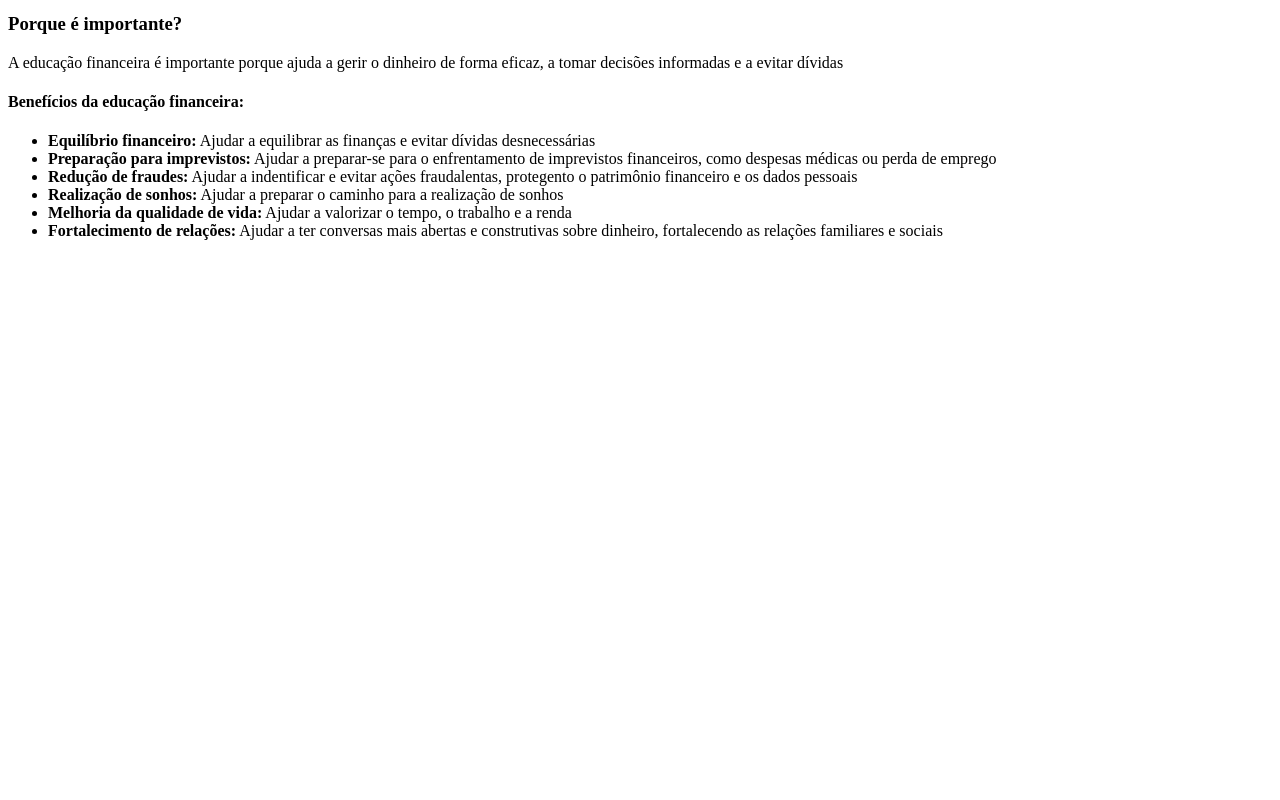
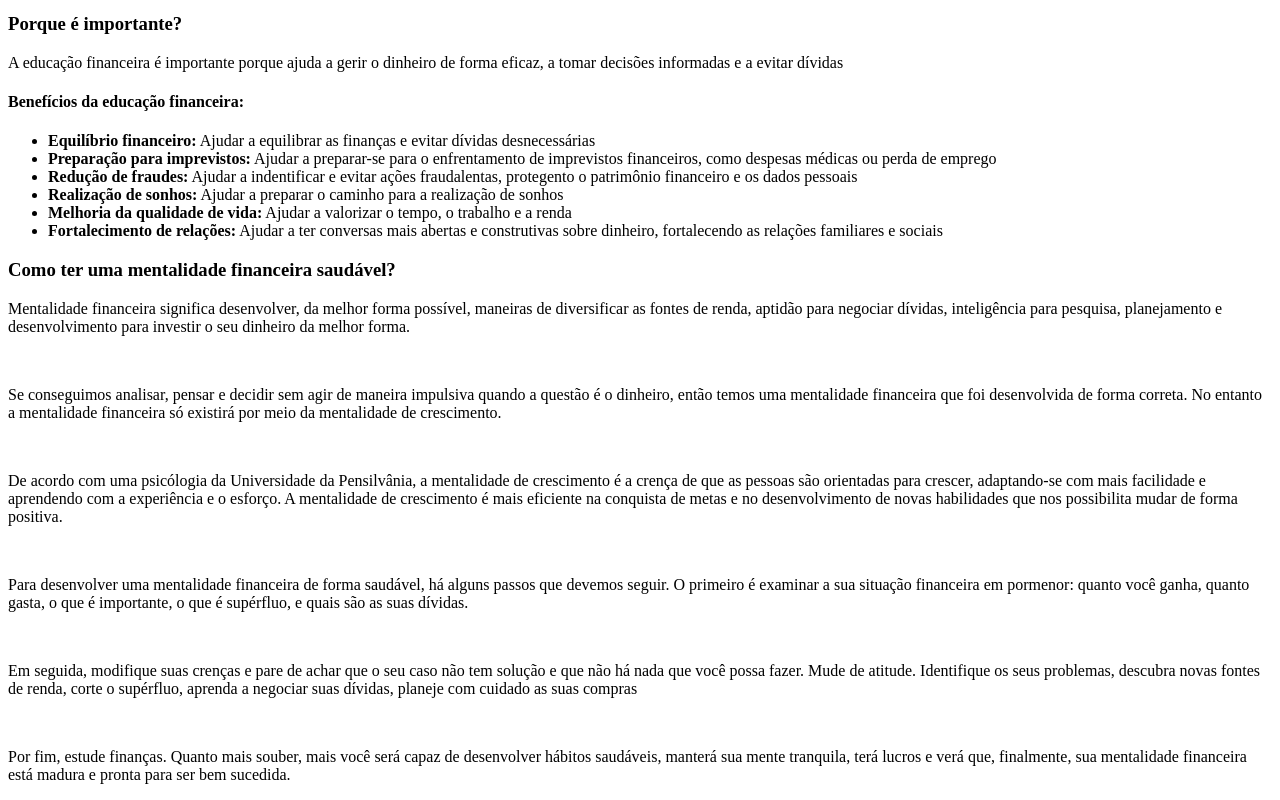
Before and after one commit to bernardcsilva/hackaton, a plain HTML site: page hackaton/index.html in a window 1280 px wide. Shown: the part 406-1206 px from the top of the page. Before the commit the page ends 800 px from the top, so only its background shows below. Drawn offline with Linux system fonts and the light colour scheme.

Commit message:
Comitado

```diff
--- a/hackaton/index.html
+++ b/hackaton/index.html
@@ -41,6 +41,15 @@
                 <li><strong>Fortalecimento de relações:</strong> Ajudar a ter conversas mais abertas e construtivas sobre dinheiro, fortalecendo as relações familiares e sociais</li>
             </ul>
         </div>
+        <div>
+            <h3>Como ter uma mentalidade financeira saudável?</h3>
+            <p>Mentalidade financeira significa desenvolver, da melhor forma possível, maneiras de diversificar as fontes de renda, aptidão para negociar dívidas, inteligência para pesquisa, planejamento e desenvolvimento para investir o seu dinheiro da melhor forma.</p> <br>
+            <p>Se conseguimos analisar, pensar e decidir sem agir de maneira impulsiva quando a questão é o dinheiro, então temos uma mentalidade financeira que foi desenvolvida de forma correta. No entanto a mentalidade financeira só existirá por meio da mentalidade de crescimento.</p> <br>
+            <p>De acordo com uma psicólogia da Universidade da Pensilvânia, a mentalidade de crescimento é a crença de que as pessoas são orientadas para crescer, adaptando-se com mais facilidade e aprendendo com a experiência e o esforço. A mentalidade de crescimento é mais eficiente na conquista de metas e no desenvolvimento de novas habilidades que nos possibilita mudar de forma positiva.</p> <br>
+            <p>Para desenvolver uma mentalidade financeira de forma saudável, há alguns passos que devemos seguir. O primeiro é examinar a sua situação financeira em pormenor: quanto você ganha, quanto gasta, o que é importante, o que é supérfluo, e quais são as suas dívidas.</p> <br>
+            <p>Em seguida, modifique suas crenças e pare de achar que o seu caso não tem solução e que não há nada que você possa fazer. Mude de atitude. Identifique os seus problemas, descubra novas fontes de renda, corte o supérfluo, aprenda a negociar suas dívidas, planeje com cuidado as suas compras</p> <br>
+            <p>Por fim, estude finanças. Quanto mais souber, mais você será capaz de desenvolver hábitos saudáveis, manterá sua mente tranquila, terá lucros e verá que, finalmente, sua mentalidade financeira está madura e pronta para ser bem sucedida.</p>
+        </div>
     </main>
 </body>
 </html>
```
